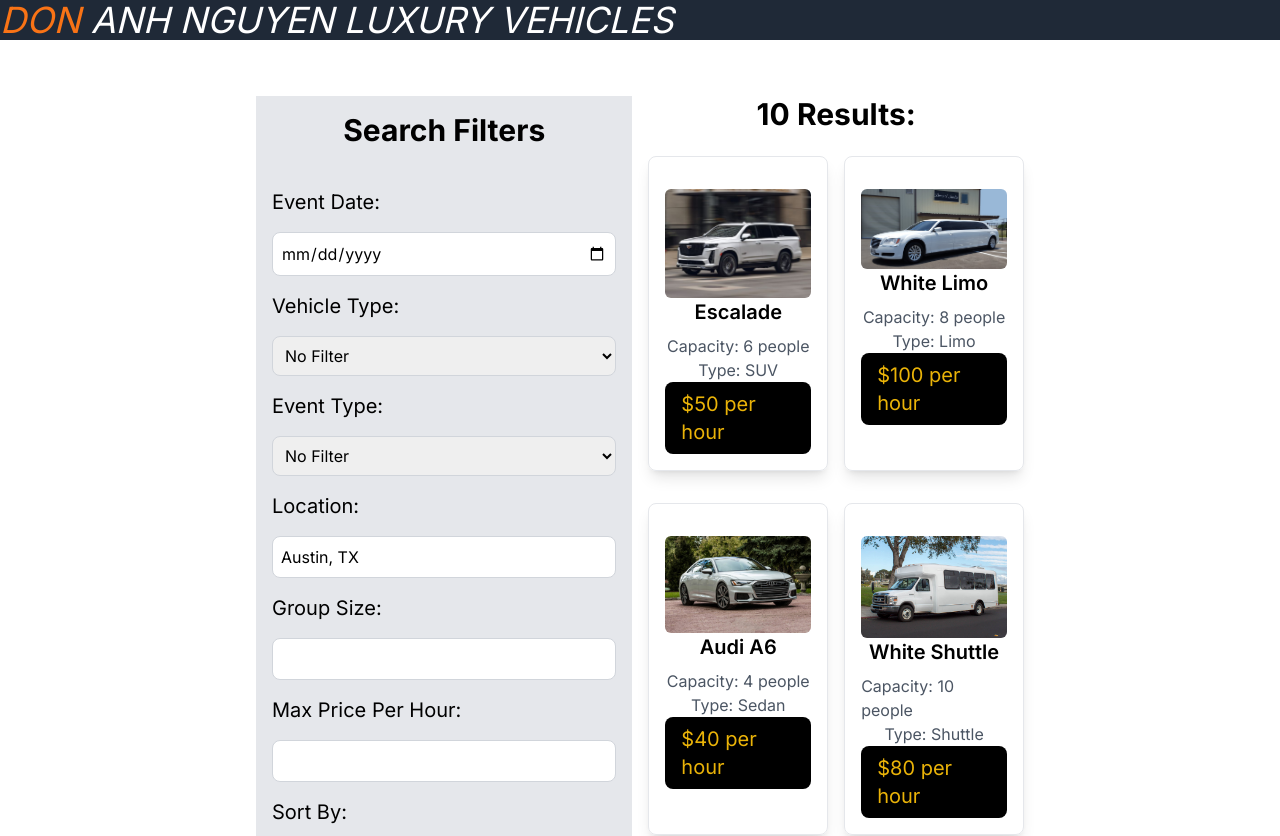
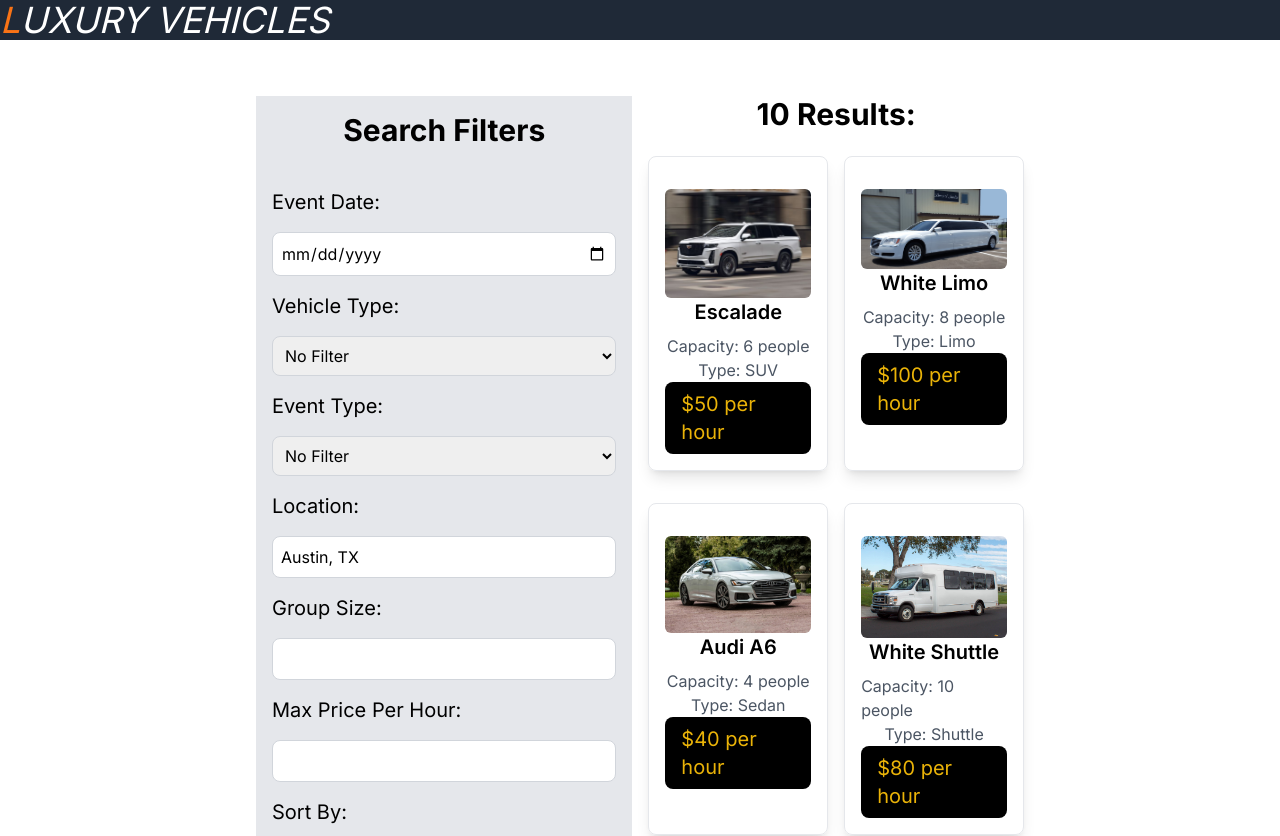
Before and after one commit to donanhnguyen/don-a-nguyen-luxury-vehicle-rental, a Next.js app: page / in a window 1280 px wide. Shown: the top 836 px of the page. Built offline with nearby package versions, Linux system fonts and the light colour scheme.

Commit message:
small edit

```diff
--- a/src/app/nav.tsx
+++ b/src/app/nav.tsx
@@ -6,7 +6,7 @@ export default function Nav () {
              <ul className="flex items-center bg-gray-800 w-screen fixed top-0">
                 <li>
                     <h1 className="italic text-4xl text-white">
-                        <span className="text-orange-500">DON </span>ANH NGUYEN LUXURY VEHICLES
+                        <span className="text-orange-500">L</span>UXURY VEHICLES
                     </h1>
                 </li>
             </ul>
```
